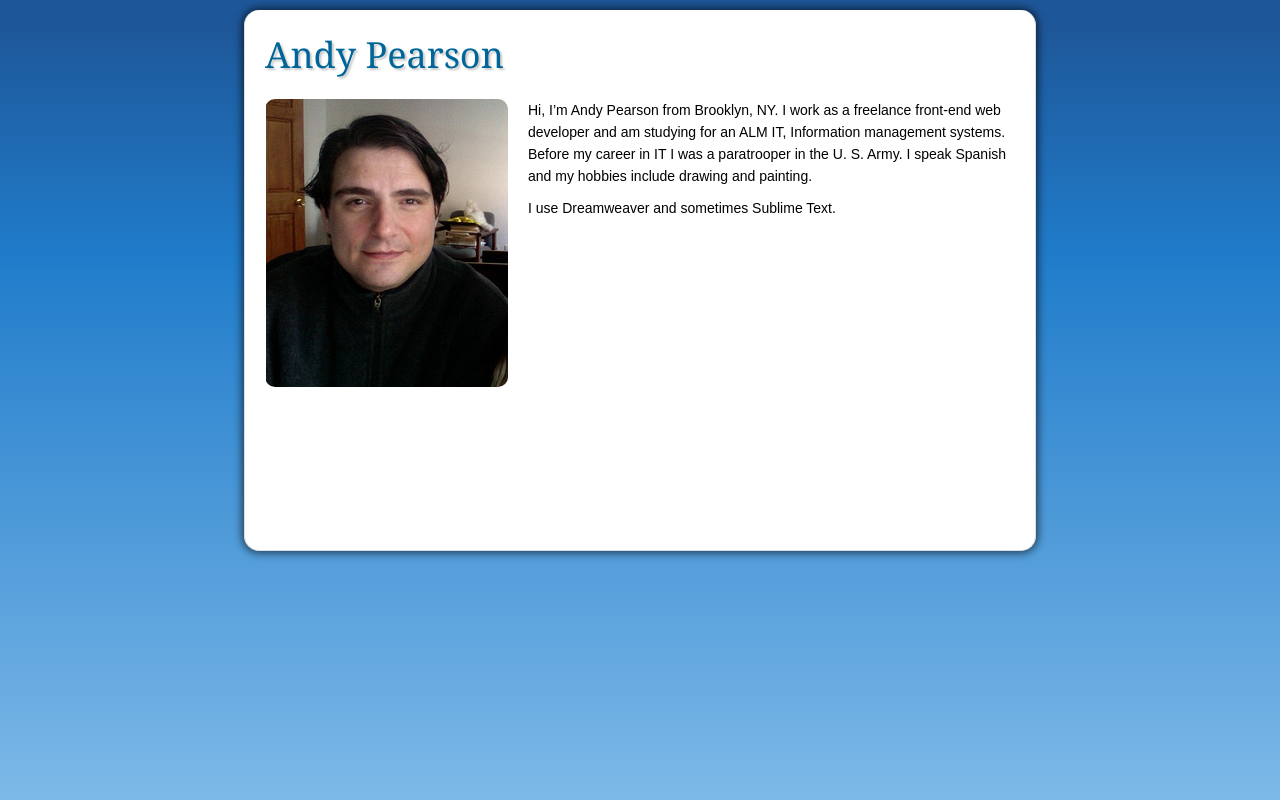
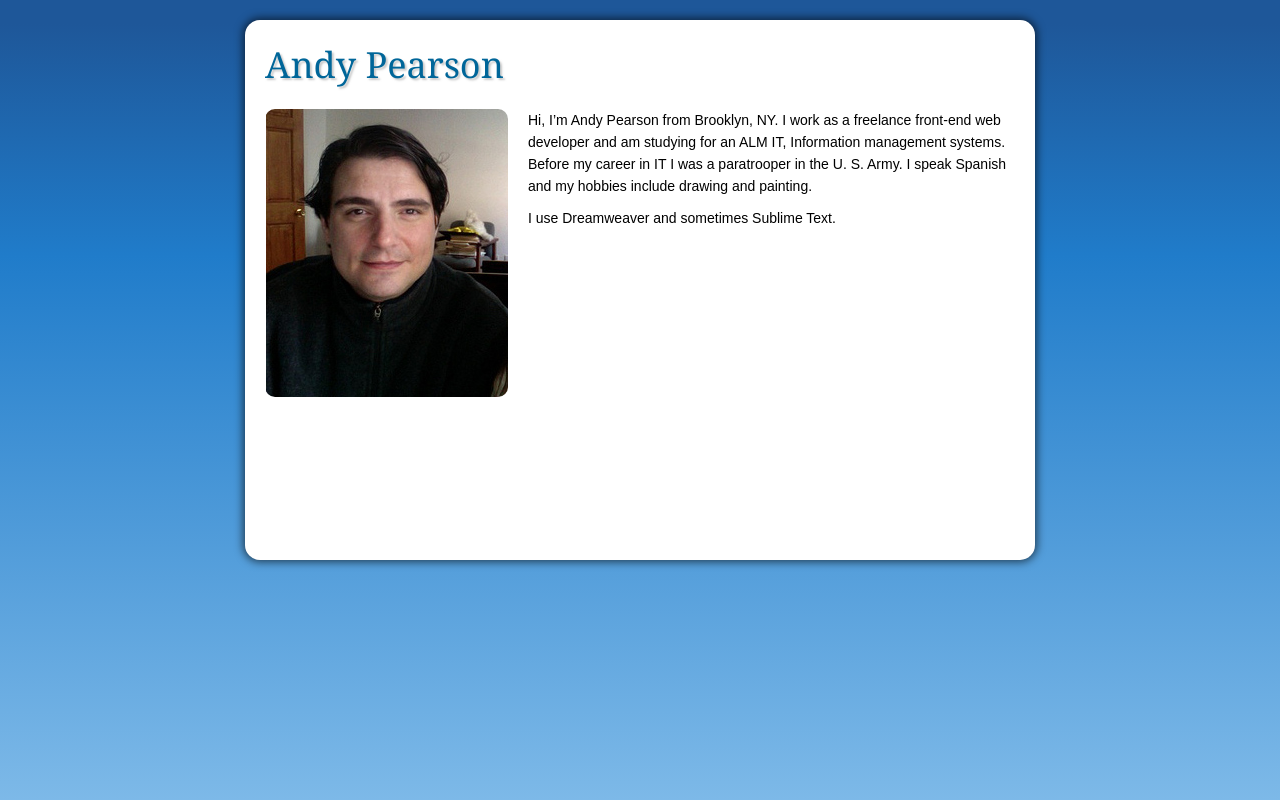
Before and after one commit to Grafixwerks/p1.uxhub.biz, a PHP site: page / in a window 1280 px wide. Shown: the top 800 px of the page. Run offline with PHP 8.4, Linux system fonts and the light colour scheme.

Commit message:
Tweaked CSS

```diff
--- a/css/main.css
+++ b/css/main.css
@@ -65,8 +65,6 @@ body { /* http://www.colorzilla.com/gradient-editor/ */
 	background: -o-linear-gradient(top,  rgba(30,87,153,1) 3%,rgba(32,124,202,1) 32%,rgba(125,185,232,1) 100%); /* Opera 11.10+ */
 	background: -ms-linear-gradient(top,  rgba(30,87,153,1) 3%,rgba(32,124,202,1) 32%,rgba(125,185,232,1) 100%); /* IE10+ */
 	background: linear-gradient(to bottom,  rgba(30,87,153,1) 3%,rgba(32,124,202,1) 32%,rgba(125,185,232,1) 100%); /* W3C */
-	/*filter: progid:DXImageTransform.Microsoft.gradient( startColorstr='#1e5799', endColorstr='#7db9e8',GradientType=0 );*/ /* IE6-9 */
-	/*height: 1100px;*/
     background-repeat: no-repeat;
     background-attachment: fixed;
 }
@@ -79,11 +77,7 @@ body { /* http://www.colorzilla.com/gradient-editor/ */
 	padding: 20px;
 	border-radius: 15px;
 	box-shadow: 0 0 8px 2px rgba(0, 0, 0, 0.6);
-	border-top: none;
-	border-right: 1px solid #DDDDDD;
-	border-bottom: 1px solid #DDDDDD;
-	border-left: 1px solid #DDDDDD;
-	margin-top: 10px;
+	margin-top: 20px;
 }
 h1 {
 	margin-bottom: 20px;
```
